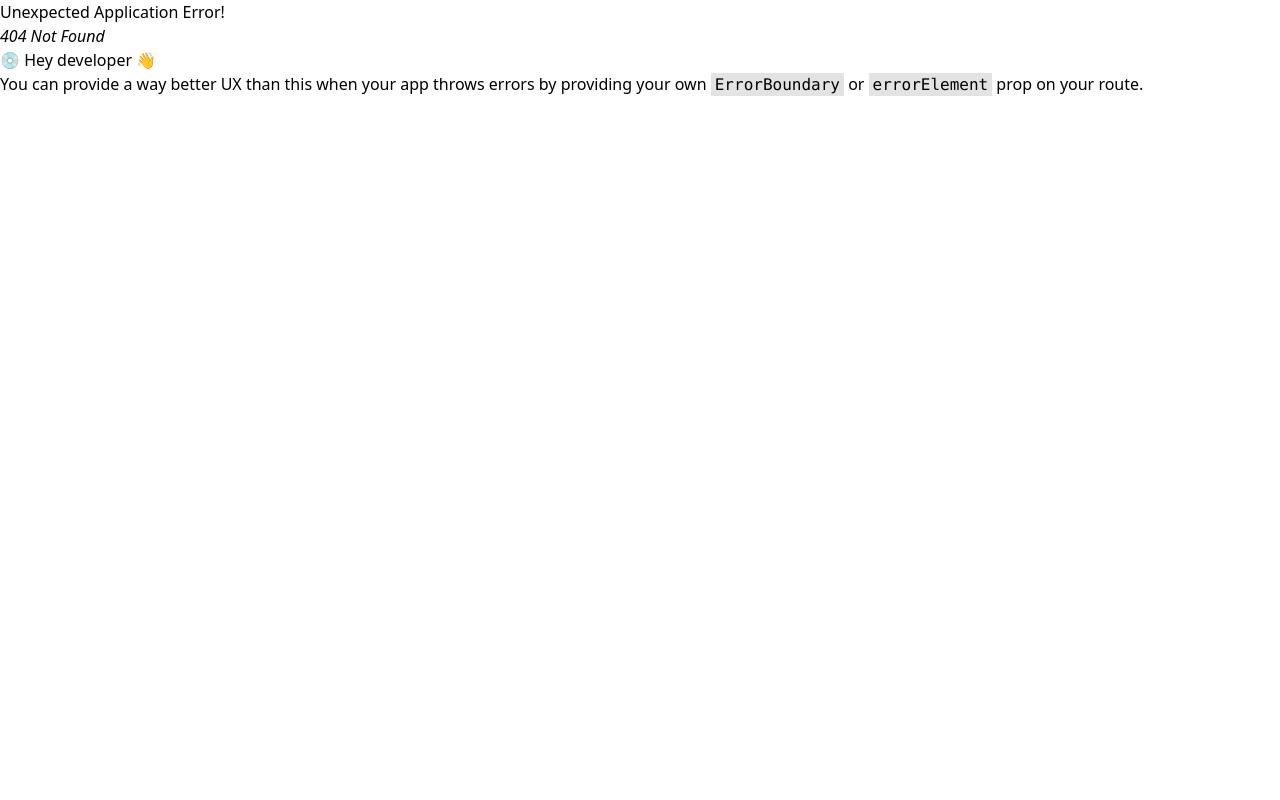
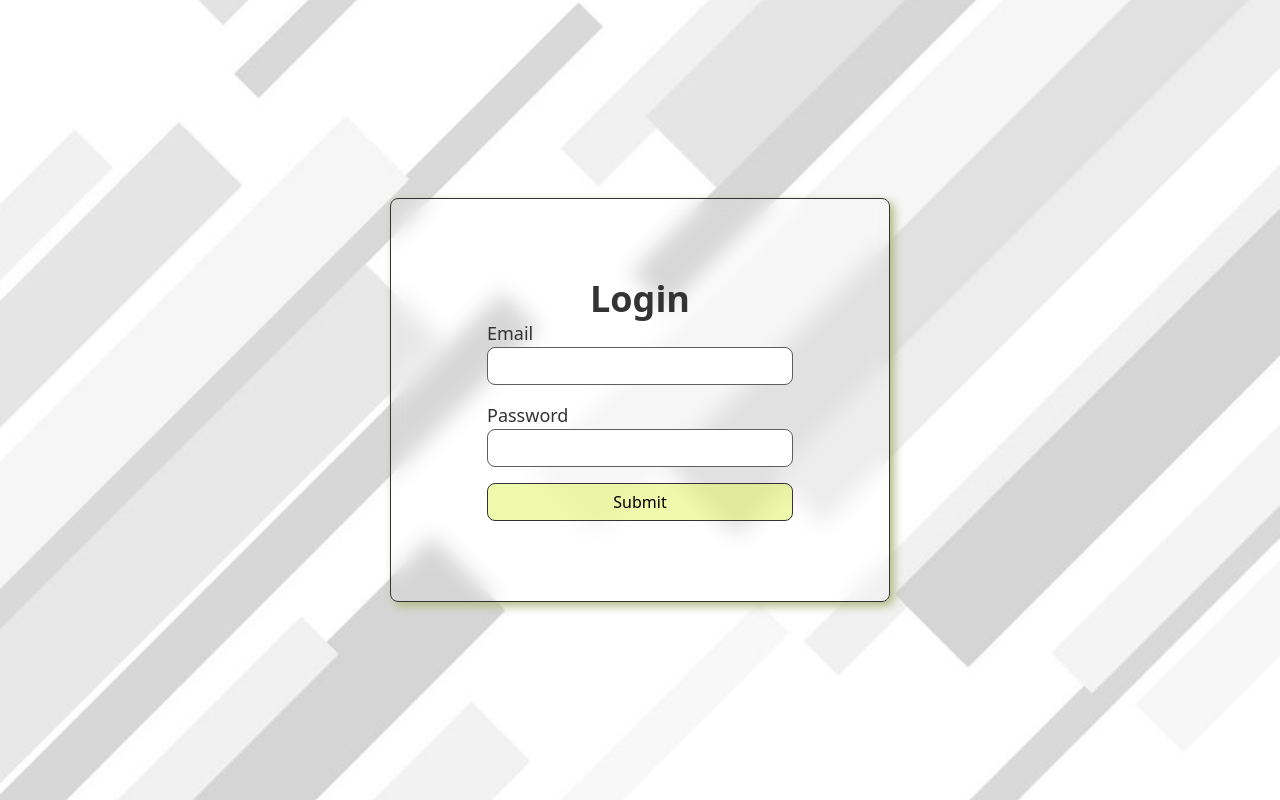
Before and after one commit to SiddiquiSaab04/Dashboard, a React (Vite) app: page /login in a window 1280 px wide. Before the commit this address had no page. Built offline with nearby package versions, Linux system fonts and the light colour scheme.

Commit message:
login UI

```diff
--- a/src/App.css
+++ b/src/App.css
@@ -141,3 +141,9 @@
     0 0 25px rgba(255, 255, 255, 0.2);
   transition: all 1s cubic-bezier(0.68, -0.55, 0.27, 1.55); /* Плавный переход */
 }
+
+
+.login-form-shadow {
+  box-shadow: 4px 4px 10px #b1ba80;
+  backdrop-filter: blur(10px);
+}
--- a/src/components/form/Form.tsx
+++ b/src/components/form/Form.tsx
@@ -7,18 +7,19 @@ import type { FieldValues } from "react-hook-form";
 const Form = <T extends FieldValues>({
   fields,
   schema,
-  onSubmit
+  onSubmit,
 }: FormProps<T>) => {
   const {
     register,
     handleSubmit,
+    formState: { isSubmitting },
   } = useForm<T>({
     resolver: zodResolver(schema as any),
   });
 
   return (
     <div>
-      <form onSubmit={handleSubmit(onSubmit)}>
+      <form className="flex flex-col space-y-4" onSubmit={handleSubmit(onSubmit)}>
         {fields.map((field) => (
           <Input
             key={field.name as string}
@@ -28,7 +29,9 @@ const Form = <T extends FieldValues>({
             name={field.name as string}
           />
         ))}
-        <button type="submit">Submit</button>
+        <button className="border border-primary rounded-lg py-1.5 mt-4 w-full bg-accent/50 backdrop-blur-xs" type="submit" disabled={isSubmitting}>
+          {isSubmitting ? "Submitting..." : "Submit"}
+        </button>
       </form>
     </div>
   );
--- a/src/components/form/Input.tsx
+++ b/src/components/form/Input.tsx
@@ -8,9 +8,9 @@ const Input: React.FC<InputProps> = ({
   error,
 }: InputProps) => {
   return (
-    <div className="flex flex-col gap-3">
+    <div className="flex flex-col w-full">
       {label && (
-        <label className="block mb-2 text-sm font-medium text-gray-900 dark:text-white">
+        <label className="block text-lg font-normal text-primary dark:text-white">
           {label}
         </label>
       )}
@@ -19,6 +19,7 @@ const Input: React.FC<InputProps> = ({
         placeholder={placeholder}
         {...register(name as string)}
         error={error}
+        className="border border-secondary  rounded-lg py-1.5 px-1 text-secondary w-full focus:outline-none focus:ring-1 focus:ring-accent"
       />
     </div>
   );
--- a/src/components/interface/PageTitle.ts
+++ b/src/components/interface/PageTitle.ts
@@ -2,4 +2,6 @@ export interface PageTitleProps {
     title?: string,
     description?: string
     backButton?: boolean
+    titleStyleClass?: string
+    descriptionStyleClass?: string
 }
--- /dev/null
+++ b/src/components/schema/LoginSchema.tsx
@@ -0,0 +1,6 @@
+import { z } from "zod";
+export const loginSchema = z.object({
+  email: z.string().email(),
+  password: z.string().min(6),
+});
+export type LoginFormValues = z.infer<typeof loginSchema>;
--- a/src/components/title/PageTitle.tsx
+++ b/src/components/title/PageTitle.tsx
@@ -6,15 +6,15 @@ export const PageTitle: React.FC<PageTitleProps> = ({
   title,
   description,
   backButton,
+  titleStyleClass,
+  descriptionStyleClass,
 }: PageTitleProps) => {
   return (
-    <div className="flex justify-start items-center gap-x-4 w-full">
+    <div className="flex gap-x-4 w-full">
       {backButton && <BackButton />}
       <div className="flex flex-col">
-        <h1 className="text-[24px] font-semibold text-primary">{title}</h1>
-        <span className="text-[14px] font-normal text-secondary">
-          {description}
-        </span>
+        <h1 className={titleStyleClass}>{title}</h1>
+        <span className={descriptionStyleClass}>{description}</span>
       </div>
     </div>
   );
--- /dev/null
+++ b/src/pages/auth/Login.tsx
@@ -0,0 +1,48 @@
+import Form from "../../components/form/Form";
+import "../../App.css"
+import {
+  loginSchema,
+  type LoginFormValues,
+} from "../../components/schema/LoginSchema";
+import type { FieldProps } from "../../components/interface/Field";
+const Login = () => {
+  const handleSubmit = (data: any) => {
+    console.log(data);
+  };
+  const fields: FieldProps<LoginFormValues>[] = [
+    { name: "email", label: "Email", type: "email" },
+    { name: "password", label: "Password", type: "password" },
+  ];
+
+  return (
+    <>
+      <div
+        className="min-h-screen w-full mx-auto relative"
+        style={{
+          background: "url(/src/assets/authBg.jpg)",
+          backgroundSize: "cover",
+          backgroundPosition: "center",
+          backgroundRepeat: "no-repeat",
+          minHeight: "100dvh",
+          minWidth: "100dvw",
+          // opacity: 0.3,
+        }}
+      >
+        <div className="flex flex-col justify-center items-center h-full w-full absolute  z-10">
+          <div className=" border border-primary w-[500px] px-24 py-20  rounded-lg  login-form-shadow">
+            <h1 className="text-4xl font-bold text-primary w-full text-center">Login</h1>
+            <div className=" flex flex-col justify-center ">
+              <Form
+                fields={fields}
+                schema={loginSchema}
+                onSubmit={handleSubmit}
+              />
+            </div>
+          </div>
+        </div>
+      </div>
+    </>
+  );
+};
+
+export default Login;
--- a/src/route/router.tsx
+++ b/src/route/router.tsx
@@ -1,18 +1,23 @@
 import { createBrowserRouter } from "react-router-dom";
-import Overview from "../pages/Overview";
-import Layout from "../components/layout/Layout";
+// import Overview from "../pages/Overview";
+// import Layout from "../components/layout/Layout";
+import Login from "../pages/auth/Login";
 
 const router = createBrowserRouter([
   {
-    path: "/",
-    element: <Layout />,
-    children: [
-      {
-        index: true,
-        element: <Overview />,
-      },
-    ],
+    path: "/login",
+    element: <Login />,
   },
+  // {
+  //   path: "/",
+  //   element: <Layout />,
+  //   children: [
+  //     {
+  //       index: true,
+  //       element: <Overview />,
+  //     },
+  //   ],
+  // },
 ]);
 
 export default router;
```
Also changed, not shown: src/assets/authBg.jpg (added).
